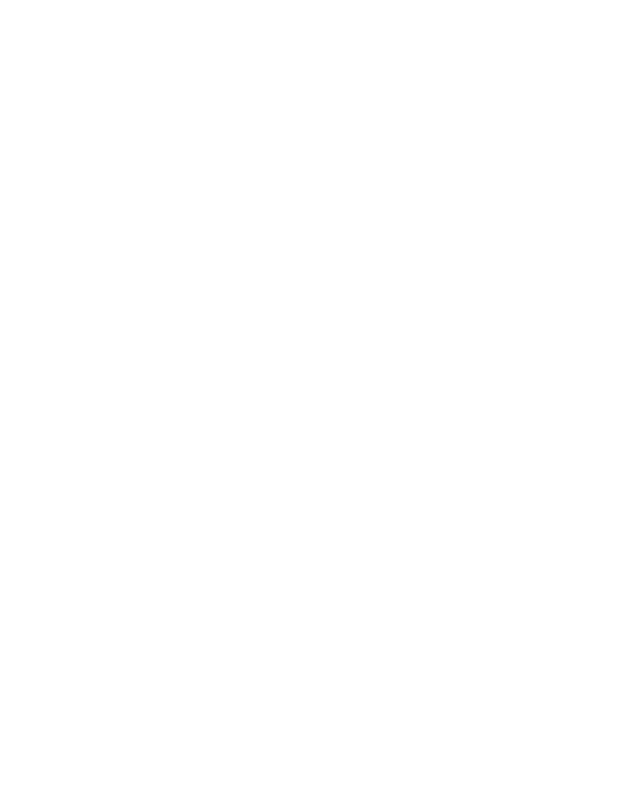
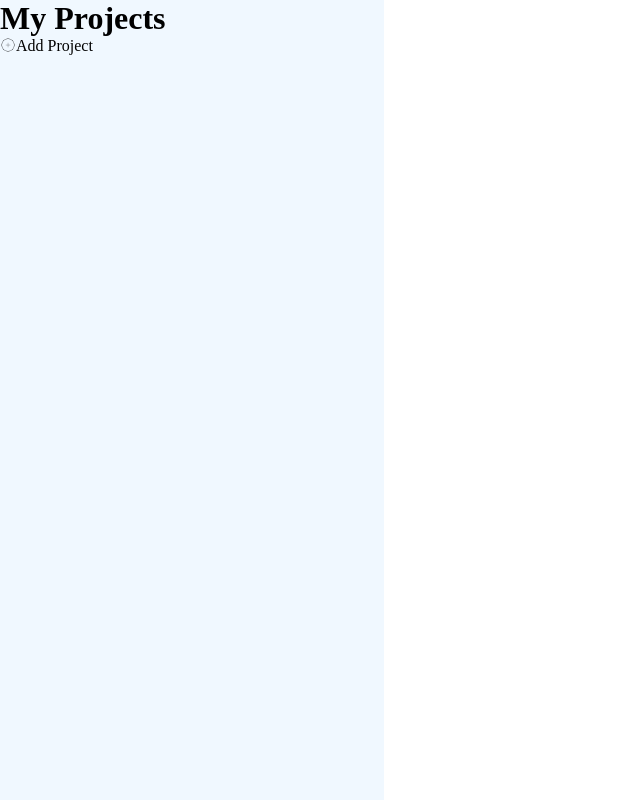
Before and after one commit to jsok59/todo-list, a website built with webpack: page src/template.html in a window 1280 px wide. Shown: the whole page, without its empty margins (0-640 px from the left). Built offline with nearby package versions, Linux system fonts and the light colour scheme.

Commit message:
Create Project, Todo, and ProjectList class. Begin outline for sidebar for adding project and view existing projects

```diff
--- a/package.json
+++ b/package.json
@@ -5,6 +5,7 @@
   "main": "index.js",
   "scripts": {
     "test": "echo \"Error: no test specified\" && exit 1",
+    "watch": "webpack --watch",
     "build": "webpack"
   },
   "keywords": [],
--- /dev/null
+++ b/src/createProject.js
@@ -0,0 +1,26 @@
+class Project {
+    constructor(title) {
+        this.title = title;
+        this.list = [];
+    }
+
+    set title(x) {
+        this._title = x;
+    }
+
+    get title() {
+        return this._title;
+    }
+
+    addTodo(todo_object) {
+        this.list.push(todo_object);
+    }
+
+    removeTodo(todo_object) {
+        const index = this.list.indexOf(todo_object);
+        this.list.splice(index, 1);
+    }
+
+}
+
+export default Project;
--- /dev/null
+++ b/src/createTodo.js
@@ -0,0 +1,56 @@
+class Todo {
+    constructor(title, description, dueDate, priority) {
+        this.title = title;
+        this.description = description;
+        this.dueDate = dueDate;
+        this.priority = priority;
+        this.complete = false;
+    }
+
+    set title(newTitle) {
+        this._title = newTitle;
+
+    }
+
+    get title() {
+        return this._title;
+    }
+
+    set description(x) {
+        this._description = x;
+
+    }
+
+    get descriptione() {
+        return this._description;
+    }
+
+    set dueDate(x) {
+        this._dueDate = x;
+
+    }
+
+    get dueDate() {
+        return this._dueDate;
+    }
+
+    set priority(x) {
+        this._priority = x;
+
+    }
+
+    get priority() {
+        return this._priority;
+    }
+
+    set complete(x) {
+        this._complete = x;
+    }
+
+    get complete() {
+        return this._complete;
+    }
+
+}
+
+export default Todo;
--- /dev/null
+++ b/src/generateProjectForm.js
@@ -0,0 +1,3 @@
+function generateProjectForm() {
+
+}
--- /dev/null
+++ b/src/generateSidebar.js
@@ -0,0 +1,37 @@
+import plus from './images/new_plus.png';
+
+function generateSidebar(projects) {
+    const sidebar = document.querySelector('.sidebar');
+
+
+    const heading = document.createElement('h1');
+    heading.textContent = 'My Projects';
+    heading.classList = 'sidebar-title';
+    sidebar.appendChild(heading);
+
+    /************** Add project Button START*************/
+
+    const addProjectBtn = document.createElement('div');
+    const addProjectText = document.createElement('p');
+    addProjectText.textContent = 'Add Project';
+    addProjectBtn.classList = 'add-project-btn';
+    const addImage = new Image();
+    addImage.src = plus;
+    addImage.classList = 'plus-img';
+
+    addProjectBtn.appendChild(addImage);
+    addProjectBtn.appendChild(addProjectText);
+    sidebar.appendChild(addProjectBtn);
+
+     /************** Add project Button END*************/
+
+
+
+
+
+}
+
+
+
+
+export default generateSidebar;
--- a/src/index.js
+++ b/src/index.js
@@ -0,0 +1,20 @@
+import Project from "./createProject";
+import Todo from "./createTodo";
+import generateSidebar from "./generateSidebar";
+import './style.css';
+
+const test = new Project();
+const todo1 = new Todo("todo1",
+"wasdfa", "wfasd", 1);
+const todo2 = new Todo("todo2",
+"wasdfa", "wfasd", 1);
+test.addTodo(todo1);
+test.addTodo(todo2);
+test.removeTodo(todo1);
+
+test.list[0].priority = 0;
+
+console.log(test.list);
+console.log(test.title);
+
+generateSidebar();
--- /dev/null
+++ b/src/style.css
@@ -0,0 +1,28 @@
+* {
+    padding: 0;
+    margin: 0;
+}
+
+.sidebar {
+    background-color: aliceblue;
+    height: 100vh;
+    width: 30%;
+}
+
+.content {
+    background-color: black;
+}
+
+body {
+    display: flex;
+}
+
+.add-project-btn {
+    display: flex;
+    flex-direction: row;
+}
+
+.plus-img {
+    height: 1rem;
+
+}
--- a/src/template.html
+++ b/src/template.html
@@ -0,0 +1,18 @@
+<!DOCTYPE html>
+<html lang="en">
+<head>
+    <meta charset="UTF-8">
+    <meta name="viewport" content="width=device-width, initial-scale=1.0">
+    <title>Document</title>
+</head>
+<body>
+
+    <div class="sidebar">
+
+    </div>
+    <div class="content">
+
+    </div>
+
+</body>
+</html>
--- a/webpack.config.js
+++ b/webpack.config.js
@@ -3,6 +3,7 @@ const HtmlWebpackPlugin = require('html-webpack-plugin');
 
 module.exports = {
   entry: './src/index.js',
+  devtool: 'inline-source-map',
   output: {
     filename: 'main.js',
     path: path.resolve(__dirname, 'dist'),
```
Also changed, not shown: src/createProjectList.js (added, +25 -0 lines), dist/5395da8b16ace3414228.png (added), dist/index.html, dist/main.js, src/images/close.svg (added), src/images/new_plus.png (added).
